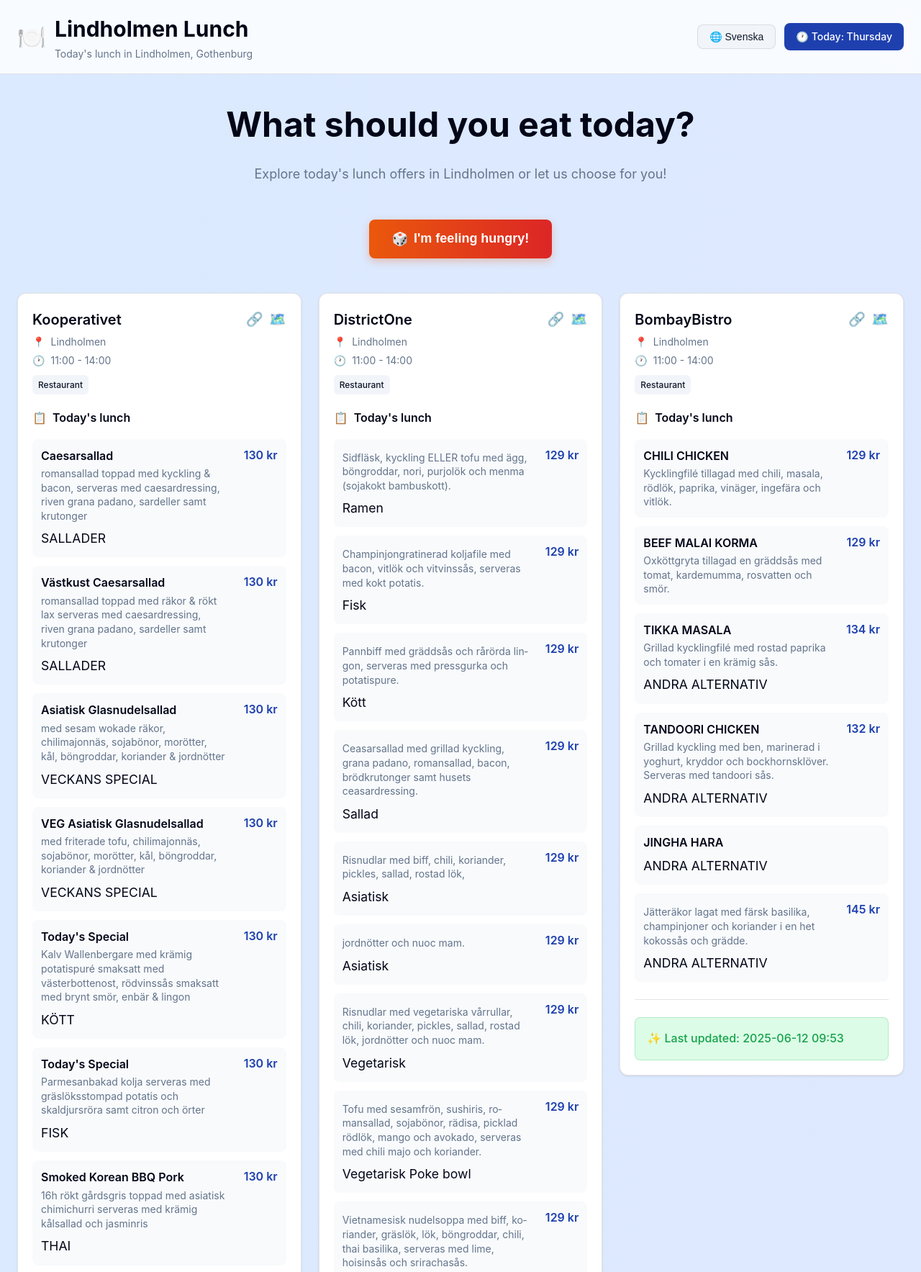
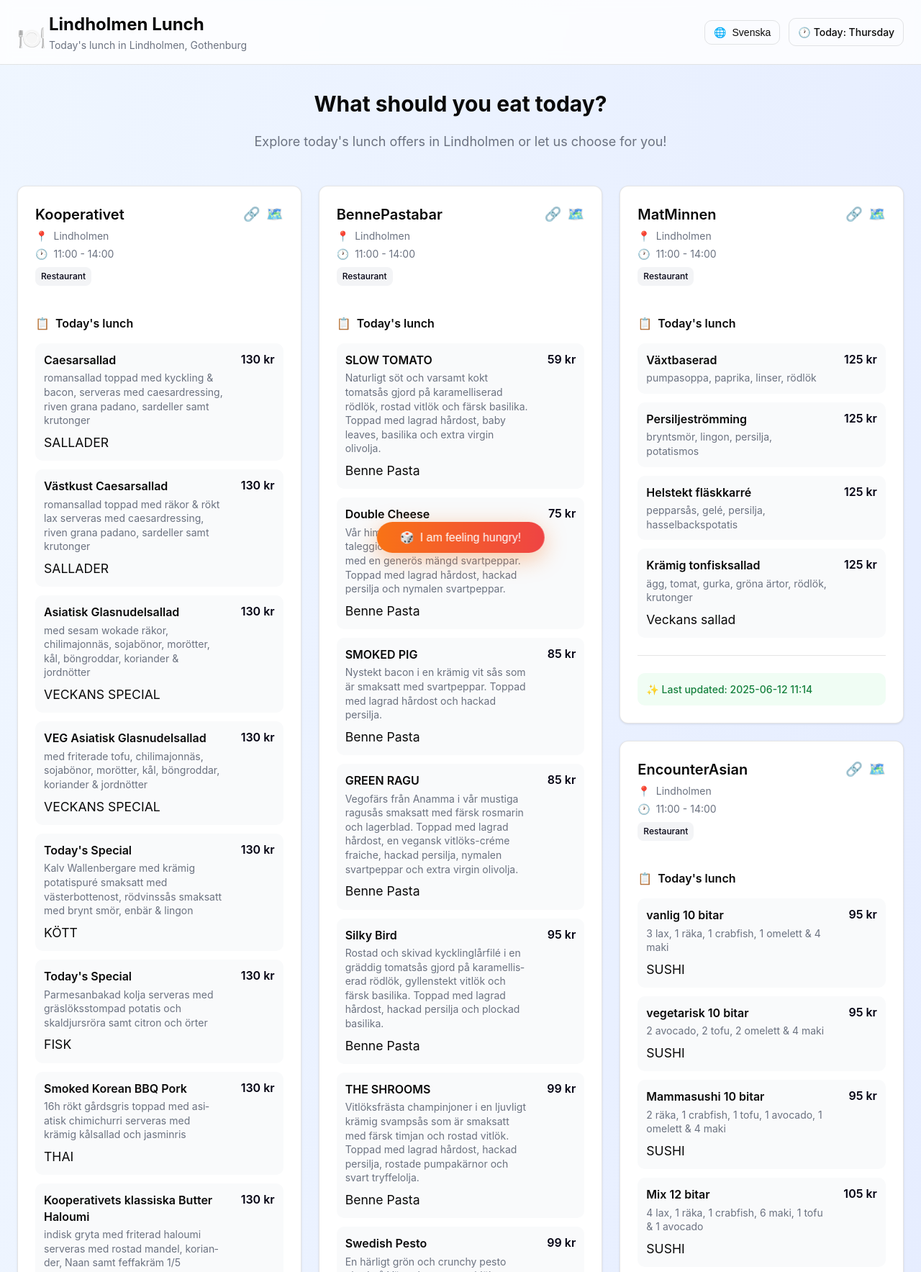
Before and after one commit to designestjay/lindholmen-lunch, a plain HTML site: page docs/index.html in a window 1280 px wide. Shown: the top 1767 px of the page at 72% size. Drawn offline with Linux system fonts and the light colour scheme.

Commit message:
UX improvements: floating randomize button, masonry layout fix, remove scaling effect

```diff
--- a/docs/index.html
+++ b/docs/index.html
@@ -18,26 +18,29 @@
     <meta name="description" content="Today's lunch from restaurants in Lindholmen – updated daily." />
 
     <style>
-        /* Modern CSS Reset and Variables */
+        /* CSS Variables matching reference design */
         :root {
             --background: #ffffff;
-            --foreground: #020617;
+            --foreground: #0a0a0a;
             --card: #ffffff;
-            --card-foreground: #020617;
-            --primary: #1e40af;
+            --card-foreground: #0a0a0a;
+            --primary: #030213;
             --primary-foreground: #ffffff;
-            --secondary: #f1f5f9;
-            --secondary-foreground: #0f172a;
-            --muted: #f8fafc;
-            --muted-foreground: #64748b;
-            --accent: #f1f5f9;
-            --accent-foreground: #0f172a;
+            --secondary: #f3f4f6;
+            --secondary-foreground: #030213;
+            --muted: #f9fafb;
+            --muted-foreground: #6b7280;
+            --accent: #f3f4f6;
+            --accent-foreground: #030213;
             --border: rgba(0, 0, 0, 0.1);
-            --radius: 0.5rem;
-            --orange: #ea580c;
-            --orange-hover: #dc2626;
-            --green: #16a34a;
-            --green-light: #dcfce7;
+            --radius: 0.625rem;
+            --blue-50: #eff6ff;
+            --indigo-100: #e0e7ff;
+            --blue-600: #2563eb;
+            --orange-500: #f97316;
+            --red-500: #ef4444;
+            --green-50: #f0fdf4;
+            --green-700: #15803d;
         }
 
         * {
@@ -47,32 +50,30 @@
         }
 
         body {
-            font-family: -apple-system, BlinkMacSystemFont, 'Segoe UI', 'Roboto', sans-serif;
-            background: linear-gradient(to bottom right, #dbeafe, #e0e7ff);
+            font-family: -apple-system, BlinkMacSystemFont, 'Segoe UI', system-ui, sans-serif;
+            background: linear-gradient(to bottom right, var(--blue-50), var(--indigo-100));
             min-height: 100vh;
             color: var(--foreground);
-            line-height: 1.6;
+            line-height: 1.5;
         }
 
         /* Header */
         .header {
             background: rgba(255, 255, 255, 0.8);
-            backdrop-filter: blur(12px);
+            backdrop-filter: blur(8px);
             border-bottom: 1px solid var(--border);
             position: sticky;
             top: 0;
-            z-index: 50;
+            z-index: 10;
         }
 
         .header-container {
-            max-width: 1280px;
+            max-width: 1792px;
             margin: 0 auto;
             padding: 1rem 1.5rem;
             display: flex;
             align-items: center;
             justify-content: space-between;
-            flex-wrap: wrap;
-            gap: 1rem;
         }
 
         .header-left {
@@ -81,17 +82,17 @@
             gap: 0.75rem;
         }
 
+        .icon-utensils {
+            width: 2rem;
+            height: 2rem;
+            color: var(--blue-600);
+        }
+
         .header-title {
-            font-size: 1.875rem;
+            font-size: 1.5rem;
             font-weight: 700;
             color: var(--foreground);
             margin: 0;
-            cursor: pointer;
-            transition: color 0.2s ease;
-        }
-
-        .header-title:hover {
-            color: var(--primary);
         }
 
         .header-subtitle {
@@ -107,15 +108,18 @@
         }
 
         .language-toggle {
-            background: var(--secondary);
+            background: transparent;
             border: 1px solid var(--border);
             border-radius: var(--radius);
-            padding: 0.5rem 1rem;
+            padding: 0.5rem 0.75rem;
             cursor: pointer;
             font-size: 0.875rem;
             font-weight: 500;
-            color: var(--secondary-foreground);
+            color: var(--foreground);
             transition: all 0.2s ease;
+            display: flex;
+            align-items: center;
+            gap: 0.5rem;
         }
 
         .language-toggle:hover {
@@ -126,9 +130,10 @@
             display: inline-flex;
             align-items: center;
             gap: 0.25rem;
-            padding: 0.5rem 1rem;
-            background: var(--primary);
-            color: var(--primary-foreground);
+            padding: 0.5rem 0.75rem;
+            background: transparent;
+            color: var(--foreground);
+            border: 1px solid var(--border);
             border-radius: var(--radius);
             font-size: 0.875rem;
             font-weight: 500;
@@ -136,7 +141,7 @@
 
         /* Main Content */
         .main-container {
-            max-width: 1280px;
+            max-width: 1792px;
             margin: 0 auto;
             padding: 2rem 1.5rem;
         }
@@ -144,10 +149,13 @@
         .hero-section {
             text-align: center;
             margin-bottom: 3rem;
+            max-width: 42rem;
+            margin-left: auto;
+            margin-right: auto;
         }
 
         .hero-section h1 {
-            font-size: 3rem;
+            font-size: 1.875rem;
             font-weight: 700;
             color: var(--foreground);
             margin-bottom: 1rem;
@@ -156,8 +164,7 @@
         .hero-section p {
             font-size: 1.125rem;
             color: var(--muted-foreground);
-            max-width: 42rem;
-            margin: 0 auto 2rem;
+            margin-bottom: 2rem;
         }
 
         /* Random Selection */
@@ -166,65 +173,95 @@
             margin-bottom: 3rem;
         }
 
-        .random-button {
+        /* Floating Random Button */
+        .floating-random-button {
+            position: fixed;
+            bottom: 2rem;
+            left: 50%;
+            transform: translateX(-50%);
+            z-index: 100;
             display: inline-flex;
             align-items: center;
             gap: 0.5rem;
-            background: linear-gradient(to right, var(--orange), var(--orange-hover));
+            background: linear-gradient(to right, var(--orange-500), var(--red-500));
             color: white;
-            padding: 1rem 2rem;
-            border-radius: var(--radius);
-            font-size: 1.125rem;
+            padding: 0.75rem 2rem;
+            border-radius: 50px;
+            font-size: 1rem;
             text-decoration: none;
-            font-weight: 600;
+            font-weight: 500;
             border: none;
             cursor: pointer;
             transition: all 0.2s ease;
-            box-shadow: 0 4px 12px rgba(234, 88, 12, 0.3);
-        }
-
-        .random-button:hover {
-            transform: translateY(-1px);
-            box-shadow: 0 6px 20px rgba(234, 88, 12, 0.4);
-        }
-
-        /* Restaurant Grid */
+            box-shadow: 0 8px 32px rgba(249, 115, 22, 0.4);
+            backdrop-filter: blur(8px);
+        }
+
+        .floating-random-button:hover {
+            transform: translateX(-50%) translateY(-2px);
+            box-shadow: 0 12px 40px rgba(249, 115, 22, 0.5);
+        }
+
+
+
+        .icon-shuffle {
+            width: 1.25rem;
+            height: 1.25rem;
+        }
+
+        /* Restaurant Grid - Simple Masonry Layout */
         .restaurant-grid {
-            display: grid;
-            grid-template-columns: repeat(auto-fit, minmax(350px, 1fr));
-            gap: 1.5rem;
-            align-items: start; /* Allow cards to have their natural height */
+            column-count: 1;
+            column-gap: 1.5rem;
+            width: 100%;
+        }
+
+        /* Responsive Columns */
+        @media (min-width: 768px) {
+            .restaurant-grid {
+                column-count: 2;
+            }
+        }
+
+        @media (min-width: 1024px) {
+            .restaurant-grid {
+                column-count: 3;
+            }
         }
 
         .restaurant-card {
             background: var(--card);
-            border-radius: calc(var(--radius) + 4px);
+            border-radius: 0.75rem;
             border: 1px solid var(--border);
             overflow: hidden;
             transition: all 0.3s ease;
             box-shadow: 0 1px 3px rgba(0, 0, 0, 0.1);
-            position: relative;
             display: flex;
-            flex-direction: column; /* Stack header and content vertically */
+            flex-direction: column;
+            gap: 1.5rem;
+            break-inside: avoid;
+            margin-bottom: 1.5rem;
+            width: 100%;
         }
 
         .restaurant-card:hover {
-            transform: translateY(-4px);
-            box-shadow: 0 10px 25px rgba(0, 0, 0, 0.15);
+            transform: translateY(-1px);
+            box-shadow: 0 4px 12px rgba(0, 0, 0, 0.15);
         }
 
         .restaurant-card.highlighted {
-            border: 2px solid var(--orange);
-            box-shadow: 0 10px 25px rgba(234, 88, 12, 0.3);
-            transform: translateY(-4px) scale(1.02);
+            border: 2px solid var(--orange-500);
+            box-shadow: 0 10px 25px rgba(249, 115, 22, 0.3);
+            transform: translateY(-1px);
         }
 
         .restaurant-header {
-            padding: 1.25rem;
-            display: flex;
-            align-items: flex-start;
-            justify-content: space-between;
-            gap: 1rem;
+            padding: 1.5rem 1.5rem 0;
+            display: grid;
+            grid-template-columns: 1fr auto;
+            grid-template-rows: auto auto;
+            gap: 1rem 1.5rem;
+            align-items: start;
         }
 
         .restaurant-info {
@@ -287,8 +324,8 @@
         }
 
         .restaurant-content {
-            padding: 0 1.25rem 1.25rem;
-            flex-grow: 1; /* Take up remaining space */
+            padding: 0 1.5rem 1.5rem;
+            flex-grow: 1;
             display: flex;
             flex-direction: column;
         }
@@ -383,13 +420,13 @@
 
         /* Special Offer */
         .special-offer {
-            background: var(--green-light);
-            color: var(--green);
-            padding: 1rem;
+            background: var(--green-50);
+            color: var(--green-700);
+            padding: 0.75rem;
             border-radius: var(--radius);
             font-weight: 500;
-            border: 1px solid rgba(22, 163, 74, 0.2);
-            margin-top: auto; /* Push to bottom of card */
+            font-size: 0.875rem;
+            margin-top: auto;
         }
 
 
@@ -558,14 +595,7 @@
             </p>
         </div>
 
-        <!-- Random Selection -->
-        <div class="random-section">
-            <button class="random-button" onclick="selectRandomRestaurant()">
-                <span class="icon-shuffle"></span>
-                <span class="en">I'm feeling hungry!</span>
-                <span class="sv hidden">Jag är hungrig!</span>
-            </button>
-        </div>
+
     <div class="restaurant-grid">
             <div class="restaurant-card" id="restaurant-KooperativetScraper">
                 <div class="restaurant-header">
@@ -639,8 +669,8 @@
 
                     <div class="separator"></div>
                     <div class="special-offer">
-                        ✨ <span class="en">Last updated: 2025-06-12 09:53</span>
-                        <span class="sv hidden">Senast uppdaterad: 2025-06-12 09:53</span>
+                        ✨ <span class="en">Last updated: 2025-06-12 11:14</span>
+                        <span class="sv hidden">Senast uppdaterad: 2025-06-12 11:14</span>
                     </div>
                 </div>
             </div>
@@ -699,8 +729,8 @@
 
                     <div class="separator"></div>
                     <div class="special-offer">
-                        ✨ <span class="en">Last updated: 2025-06-12 09:53</span>
-                        <span class="sv hidden">Senast uppdaterad: 2025-06-12 09:53</span>
+                        ✨ <span class="en">Last updated: 2025-06-12 11:14</span>
+                        <span class="sv hidden">Senast uppdaterad: 2025-06-12 11:14</span>
                     </div>
                 </div>
             </div>
@@ -753,8 +783,8 @@
 
                     <div class="separator"></div>
                     <div class="special-offer">
-                        ✨ <span class="en">Last updated: 2025-06-12 09:53</span>
-                        <span class="sv hidden">Senast uppdaterad: 2025-06-12 09:53</span>
+                        ✨ <span class="en">Last updated: 2025-06-12 11:14</span>
+                        <span class="sv hidden">Senast uppdaterad: 2025-06-12 11:14</span>
                     </div>
                 </div>
             </div>
@@ -807,8 +837,8 @@
 
                     <div class="separator"></div>
                     <div class="special-offer">
-                        ✨ <span class="en">Last updated: 2025-06-12 09:53</span>
-                        <span class="sv hidden">Senast uppdaterad: 2025-06-12 09:53</span>
+                        ✨ <span class="en">Last updated: 2025-06-12 11:14</span>
+                        <span class="sv hidden">Senast uppdaterad: 2025-06-12 11:14</span>
                     </div>
                 </div>
             </div>
@@ -857,8 +887,8 @@
 
                     <div class="separator"></div>
                     <div class="special-offer">
-                        ✨ <span class="en">Last updated: 2025-06-12 09:53</span>
-                        <span class="sv hidden">Senast uppdaterad: 2025-06-12 09:53</span>
+                        ✨ <span class="en">Last updated: 2025-06-12 11:14</span>
+                        <span class="sv hidden">Senast uppdaterad: 2025-06-12 11:14</span>
                     </div>
                 </div>
             </div>
@@ -939,8 +969,8 @@
 
                     <div class="separator"></div>
                     <div class="special-offer">
-                        ✨ <span class="en">Last updated: 2025-06-12 09:53</span>
-                        <span class="sv hidden">Senast uppdaterad: 2025-06-12 09:53</span>
+                        ✨ <span class="en">Last updated: 2025-06-12 11:14</span>
+                        <span class="sv hidden">Senast uppdaterad: 2025-06-12 11:14</span>
                     </div>
                 </div>
             </div>
@@ -999,8 +1029,8 @@
 
                     <div class="separator"></div>
                     <div class="special-offer">
-                        ✨ <span class="en">Last updated: 2025-06-12 09:53</span>
-                        <span class="sv hidden">Senast uppdaterad: 2025-06-12 09:53</span>
+                        ✨ <span class="en">Last updated: 2025-06-12 11:14</span>
+                        <span class="sv hidden">Senast uppdaterad: 2025-06-12 11:14</span>
                     </div>
                 </div>
             </div>
@@ -1076,8 +1106,8 @@
 
                     <div class="separator"></div>
                     <div class="special-offer">
-                        ✨ <span class="en">Last updated: 2025-06-12 09:53</span>
-                        <span class="sv hidden">Senast uppdaterad: 2025-06-12 09:53</span>
+                        ✨ <span class="en">Last updated: 2025-06-12 11:14</span>
+                        <span class="sv hidden">Senast uppdaterad: 2025-06-12 11:14</span>
                     </div>
                 </div>
             </div>
@@ -1132,8 +1162,8 @@
 
                     <div class="separator"></div>
                     <div class="special-offer">
-                        ✨ <span class="en">Last updated: 2025-06-12 09:53</span>
-                        <span class="sv hidden">Senast uppdaterad: 2025-06-12 09:53</span>
+                        ✨ <span class="en">Last updated: 2025-06-12 11:14</span>
+                        <span class="sv hidden">Senast uppdaterad: 2025-06-12 11:14</span>
                     </div>
                 </div>
             </div>
@@ -1208,8 +1238,8 @@
 
                     <div class="separator"></div>
                     <div class="special-offer">
-                        ✨ <span class="en">Last updated: 2025-06-12 09:53</span>
-                        <span class="sv hidden">Senast uppdaterad: 2025-06-12 09:53</span>
+                        ✨ <span class="en">Last updated: 2025-06-12 11:14</span>
+                        <span class="sv hidden">Senast uppdaterad: 2025-06-12 11:14</span>
                     </div>
                 </div>
             </div>
@@ -1280,8 +1310,8 @@
 
                     <div class="separator"></div>
                     <div class="special-offer">
-                        ✨ <span class="en">Last updated: 2025-06-12 09:53</span>
-                        <span class="sv hidden">Senast uppdaterad: 2025-06-12 09:53</span>
+                        ✨ <span class="en">Last updated: 2025-06-12 11:14</span>
+                        <span class="sv hidden">Senast uppdaterad: 2025-06-12 11:14</span>
                     </div>
                 </div>
             </div>
@@ -1330,8 +1360,8 @@
 
                     <div class="separator"></div>
                     <div class="special-offer">
-                        ✨ <span class="en">Last updated: 2025-06-12 09:53</span>
-                        <span class="sv hidden">Senast uppdaterad: 2025-06-12 09:53</span>
+                        ✨ <span class="en">Last updated: 2025-06-12 11:14</span>
+                        <span class="sv hidden">Senast uppdaterad: 2025-06-12 11:14</span>
                     </div>
                 </div>
             </div>
@@ -1410,8 +1440,8 @@
 
                     <div class="separator"></div>
                     <div class="special-offer">
-                        ✨ <span class="en">Last updated: 2025-06-12 09:53</span>
-                        <span class="sv hidden">Senast uppdaterad: 2025-06-12 09:53</span>
+                        ✨ <span class="en">Last updated: 2025-06-12 11:14</span>
+                        <span class="sv hidden">Senast uppdaterad: 2025-06-12 11:14</span>
                     </div>
                 </div>
             </div>
@@ -1502,8 +1532,8 @@
 
                     <div class="separator"></div>
                     <div class="special-offer">
-                        ✨ <span class="en">Last updated: 2025-06-12 09:53</span>
-                        <span class="sv hidden">Senast uppdaterad: 2025-06-12 09:53</span>
+                        ✨ <span class="en">Last updated: 2025-06-12 11:14</span>
+                        <span class="sv hidden">Senast uppdaterad: 2025-06-12 11:14</span>
                     </div>
                 </div>
             </div>
@@ -1550,12 +1580,19 @@
 
                     <div class="separator"></div>
                     <div class="special-offer">
-                        ✨ <span class="en">Last updated: 2025-06-12 09:53</span>
-                        <span class="sv hidden">Senast uppdaterad: 2025-06-12 09:53</span>
+                        ✨ <span class="en">Last updated: 2025-06-12 11:14</span>
+                        <span class="sv hidden">Senast uppdaterad: 2025-06-12 11:14</span>
                     </div>
                 </div>
             </div></div>
     </main>
+
+    <!-- Floating Random Button -->
+    <button class="floating-random-button" onclick="selectRandomRestaurant()">
+        🎲
+        <span class="en">I am feeling hungry!</span>
+        <span class="sv hidden">Jag är hungrig!</span>
+    </button>
 
     <!-- Footer -->
     <footer class="footer">
@@ -1615,14 +1652,17 @@
                 card.classList.remove('highlighted');
             });
 
-            // Add some animation
-            const button = document.querySelector('.random-button');
-            button.style.transform = 'scale(0.95)';
+            // Update floating button
+            const floatingButton = document.querySelector('.floating-random-button');
 
             const isSwedish = document.querySelector('.sv:not(.hidden)') !== null;
-            button.innerHTML = isSwedish ?
-                '<span class="icon-shuffle"></span> Väljer...' :
-                '<span class="icon-shuffle"></span> Choosing...';
+            const choosingText = isSwedish ?
+                '🎲 <span class="sv">Väljer...</span><span class="en hidden">Choosing...</span>' :
+                '🎲 <span class="en">Choosing...</span><span class="sv hidden">Väljer...</span>';
+
+            if (floatingButton) {
+                floatingButton.innerHTML = choosingText;
+            }
 
             setTimeout(() => {
                 const randomRestaurant = restaurants[Math.floor(Math.random() * restaurants.length)];
@@ -1634,10 +1674,13 @@
                 }
 
                 // Reset button
-                button.style.transform = '';
-                button.innerHTML = isSwedish ?
-                    '<span class="icon-shuffle"></span> Jag är hungrig!' :
-                    '<span class="icon-shuffle"></span> I am feeling hungry!';
+                const finalText = isSwedish ?
+                    '🎲 <span class="sv">Jag är hungrig!</span><span class="en hidden">I am feeling hungry!</span>' :
+                    '🎲 <span class="en">I am feeling hungry!</span><span class="sv hidden">Jag är hungrig!</span>';
+
+                if (floatingButton) {
+                    floatingButton.innerHTML = finalText;
+                }
             }, 1000);
         }
 
```
Also changed, not shown: templates/summary_template.html (+58 -16 lines), README.md, 1 other file.
